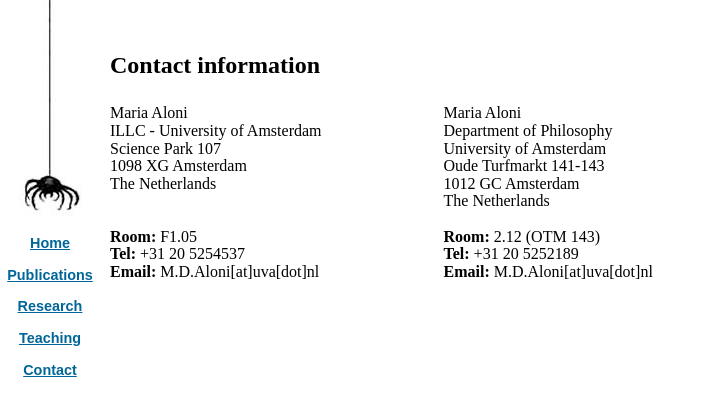
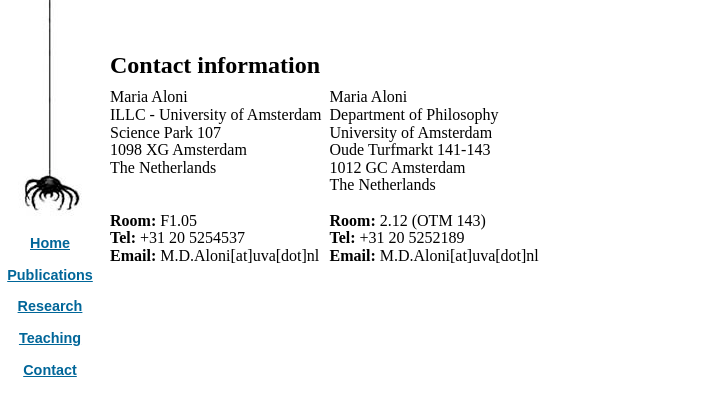
Before and after one commit to rednaw/site, a Jekyll site: the page built from content/contact.md, in a window 1280 px wide. Shown: the top 416 px of the page, without its empty margins (0-708 px from the left). Built offline with Jekyll 4.4.1, drawn with Linux system fonts in a browser that asks for light colours; some web fonts are replaced.

Commit message:
Site updated

```diff
--- a/content/contact.md
+++ b/content/contact.md
@@ -6,32 +6,13 @@
 
 ## Contact information
 
-<table width="60%">
-  <tr>
-    <td>
-      <p>
-        Maria Aloni<br/>
-        ILLC - University of Amsterdam<br/>
-        Science Park 107<br/>
-        1098 XG Amsterdam <br/>
-        The Netherlands<br/><br/><br/>
-        <b>Room:</b> F1.05<br/>
-        <b>Tel:</b> +31 20 5254537<br/>
-        <b>Email:</b> M.D.Aloni[at]uva[dot]nl<br/>
-      </p>
-    </td>
-    <td>
-      <p>
-        Maria Aloni<br/>
-        Department of Philosophy<br/>
-        University of Amsterdam<br/>
-        Oude Turfmarkt 141-143<br/>
-        1012 GC Amsterdam<br/>
-        The Netherlands<br/><br/>
-        <b>Room:</b> 2.12 (OTM 143)<br/>
-        <b>Tel:</b> +31 20 5252189<br/>
-        <b>Email:</b> M.D.Aloni[at]uva[dot]nl<br/>
-      </p>
-    </td>
-  </tr>
-</table>
+| Maria Aloni                                | Maria Aloni                        |
+| ILLC - University of Amsterdam&nbsp;&nbsp; | Department of Philosophy           |
+| Science Park 107                           | University of Amsterdam            |
+| 1098 XG Amsterdam                          | Oude Turfmarkt 141-143             |
+| The Netherlands                            | 1012 GC Amsterdam                  |
+|                                            | The Netherlands                    |
+|                                            |                                    |
+| **Room:** F1.05                            | **Room:** 2.12 (OTM 143)           |
+| **Tel:** +31 20 5254537                    | **Tel:** +31 20 5252189            |
+| **Email:** M.D.Aloni[at]uva[dot]nl         | **Email:** M.D.Aloni[at]uva[dot]nl |
```
Also changed, not shown: README.md (added).
